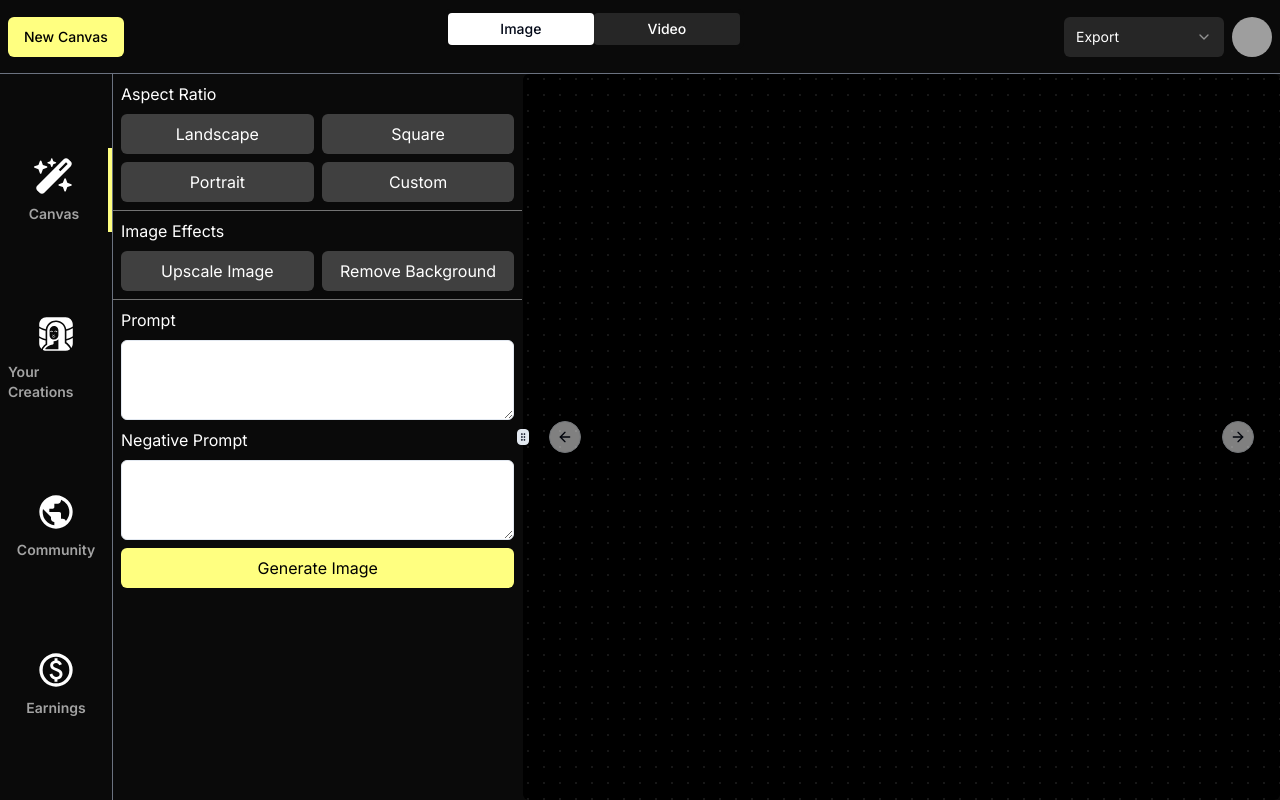
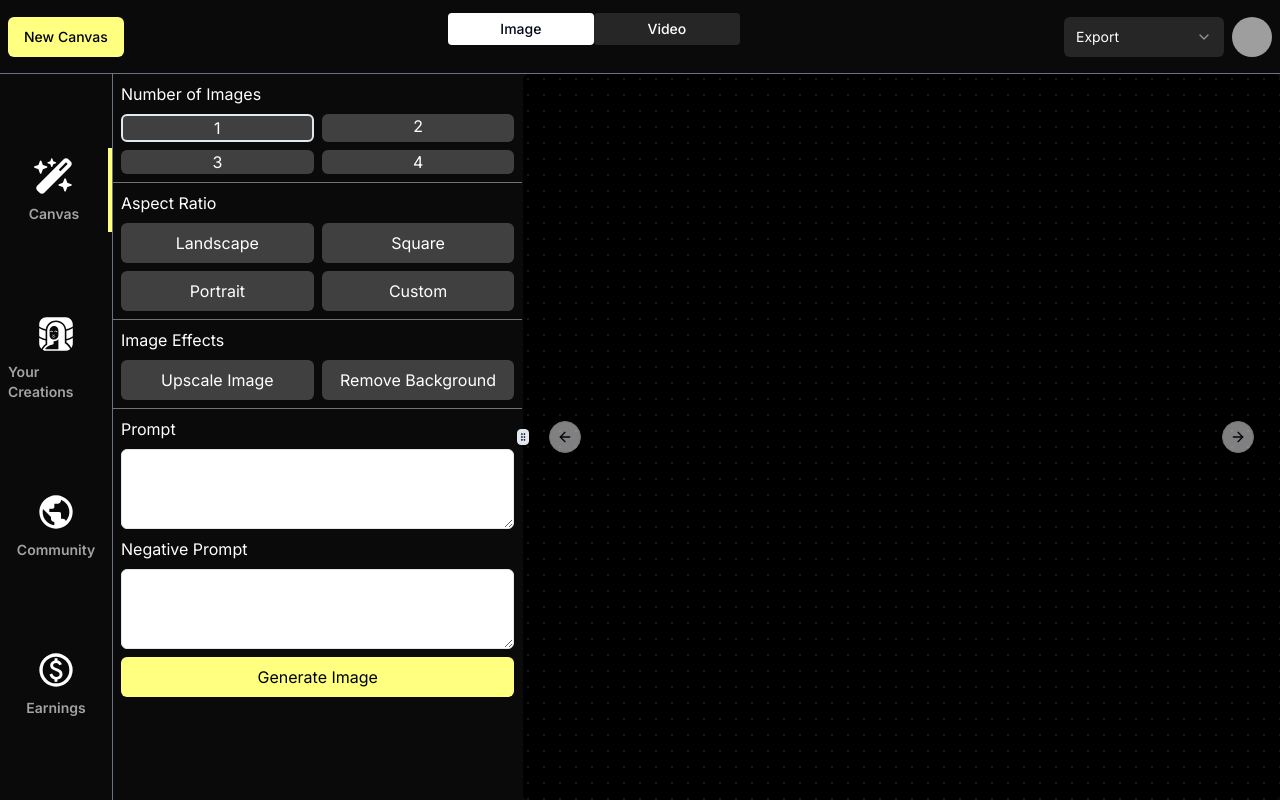
Before and after one commit to themuffineman/pendora, a Next.js app: page /dashboard in a window 1280 px wide. Built offline with nearby package versions, Linux system fonts and the light colour scheme; grey boxes are pictures that could not be loaded.

Commit message:
Added ImagesNumber component, new config file, and number of images map rendering

```diff
--- a/app/dashboard/page.jsx
+++ b/app/dashboard/page.jsx
@@ -1,10 +1,26 @@
+"use client"
 import { Textarea } from "@/components/ui/textarea"
+import {useState} from 'react'
+import config from '../../config';
+import ImagesNumber from "@/components/ImagesNumber";
+
 
 
 const Page = ()=>{
+    const [imagesNumber, setImagesNumber] = useState(1)
     return (
         <section className="flex flex-col gap-4 items-center w-full">
             <div className="w-full">
+
+                <div className="flex flex-col gap-2 w-full border-b border-neutral-500 p-2">
+                    <label>Number of Images</label>
+                    <span className="grid grid-cols-2 grid-flow-row gap-2">
+                        {config.maxImagesPerUser.map((num)=>(
+                            <ImagesNumber key={num} number={num} imagesNumber={imagesNumber} setImagesNumber={setImagesNumber}/>
+                        ))}
+                    </span>
+                </div>
+
                 <div className="flex flex-col gap-2 w-full border-b border-neutral-500 p-2">
                     <label>Aspect Ratio</label>
                     <span className="grid grid-cols-2 grid-flow-row gap-2">
--- /dev/null
+++ b/components/ImagesNumber.jsx
@@ -0,0 +1,10 @@
+
+const ImagesNumber = ({number, imagesNumber, setImagesNumber}) => {
+  return (
+    <div className={`${imagesNumber === number && 'border-2 border-pendora-yellow'}p-2 rounded-md text-white text-center bg-neutral-700 cursor-pointer hover:bg-neutral-800`} onClick={()=>{setImagesNumber(number)}}>
+        {number}
+    </div>
+  )
+}
+
+export default ImagesNumber
--- /dev/null
+++ b/config.js
@@ -0,0 +1,6 @@
+const config = {
+    imageGenerationEnabled: true,
+    maxImagesPerUser: [1,2,3,4]
+};
+
+  export default config;
```
